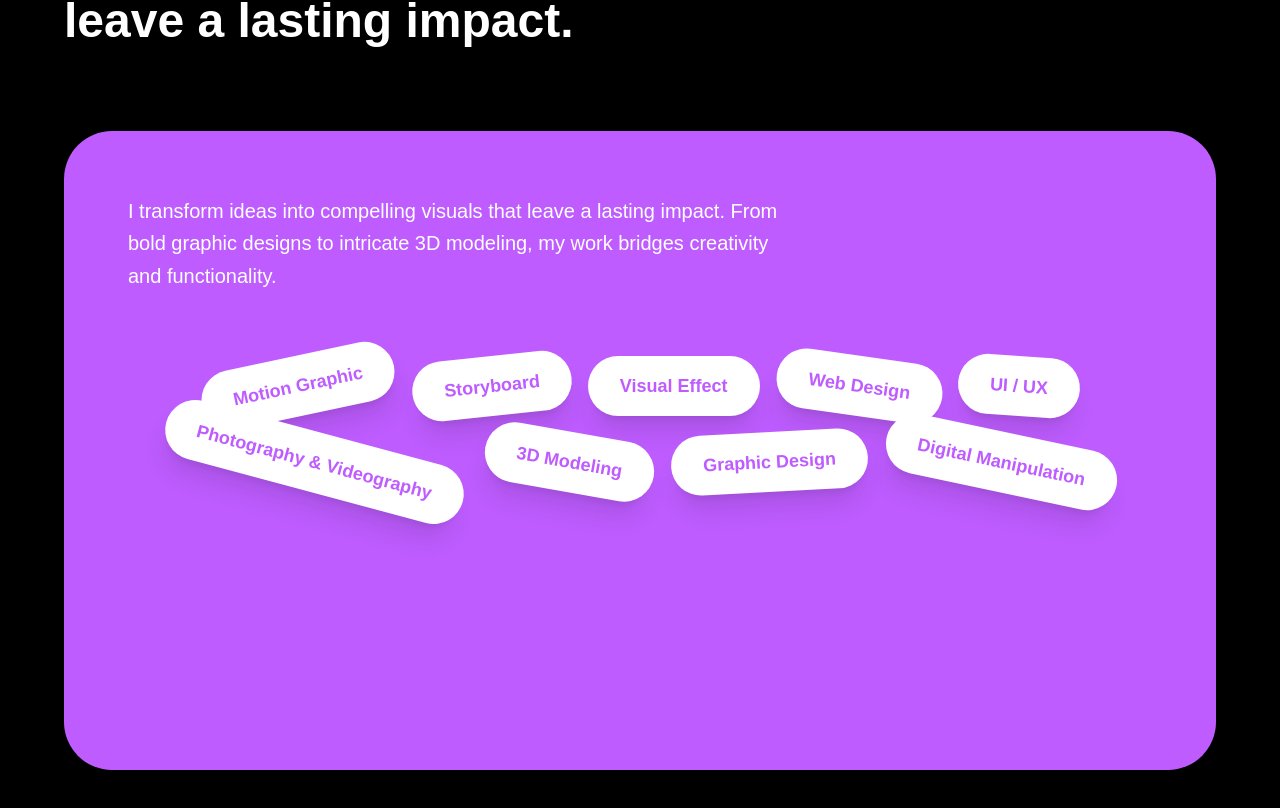
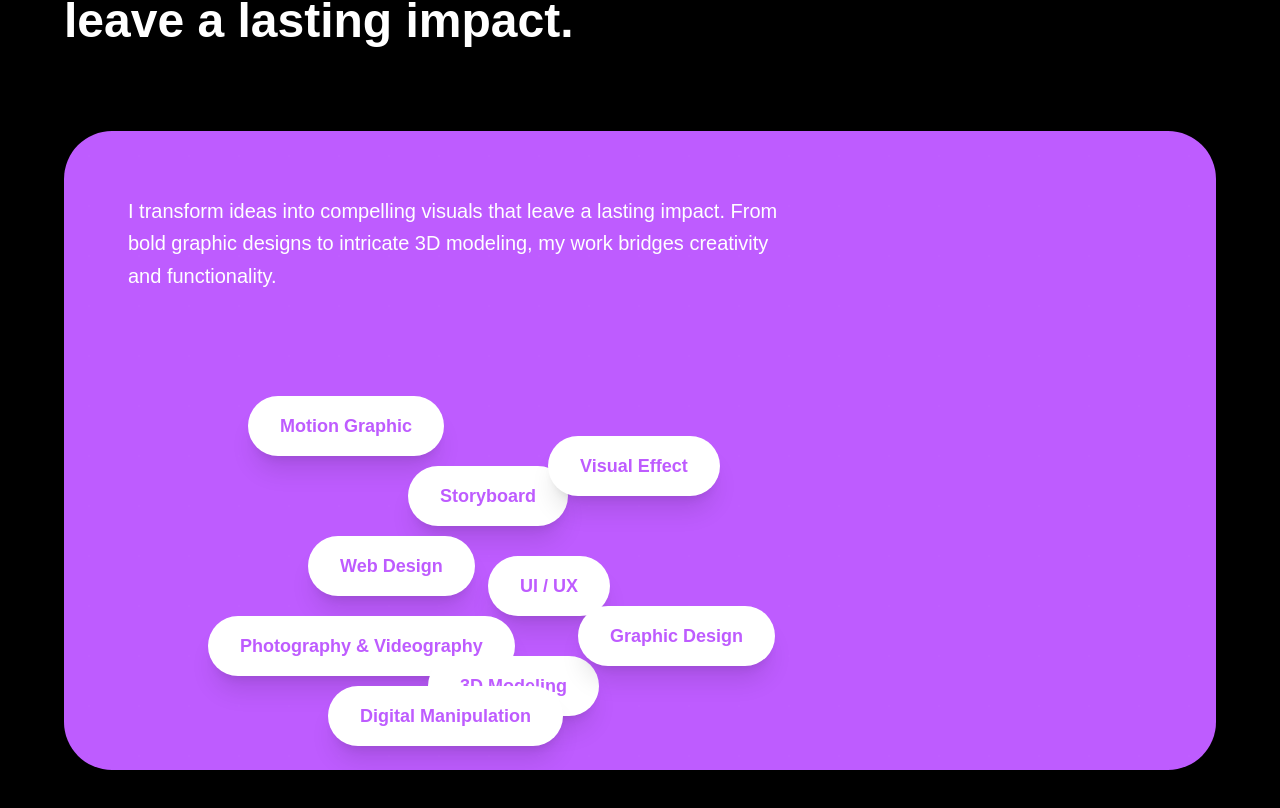
Before and after one commit to DHANIYEL/portfolio-v2, a Next.js app: page / in a window 1280 px wide. Shown: the part 1920-2728 px from the top of the page. Built offline with nearby package versions, Linux system fonts and the light colour scheme; a web font is replaced by a local one.

Commit message:
dragable

```diff
--- a/app/constants/index.js
+++ b/app/constants/index.js
@@ -7,13 +7,67 @@ export const navLinks = [
 ];
 
 export const skills = [
-  { name: "Motion Graphic", rotation: "-12deg", delay: "0ms" },
-  { name: "Storyboard", rotation: "-6deg", delay: "100ms" },
-  { name: "Visual Effect", rotation: "0deg", delay: "200ms" },
-  { name: "Web Design", rotation: "8deg", delay: "300ms" },
-  { name: "UI / UX", rotation: "4deg", delay: "400ms" },
-  { name: "Photography & Videography", rotation: "15deg", delay: "500ms" },
-  { name: "3D Modeling", rotation: "10deg", delay: "600ms" },
-  { name: "Graphic Design", rotation: "-3deg", delay: "700ms" },
-  { name: "Digital Manipulation", rotation: "12deg", delay: "800ms" },
+  {
+    name: "Motion Graphic",
+    rotation: "-12deg",
+    delay: "0ms",
+    initialX: 120,
+    initialY: 40,
+  },
+  {
+    name: "Storyboard",
+    rotation: "-6deg",
+    delay: "100ms",
+    initialX: 280,
+    initialY: 110,
+  },
+  {
+    name: "Visual Effect",
+    rotation: "0deg",
+    delay: "200ms",
+    initialX: 420,
+    initialY: 80,
+  },
+  {
+    name: "Web Design",
+    rotation: "8deg",
+    delay: "300ms",
+    initialX: 180,
+    initialY: 180,
+  },
+  {
+    name: "UI / UX",
+    rotation: "4deg",
+    delay: "400ms",
+    initialX: 360,
+    initialY: 200,
+  },
+  {
+    name: "Photography & Videography",
+    rotation: "15deg",
+    delay: "500ms",
+    initialX: 80,
+    initialY: 260,
+  },
+  {
+    name: "3D Modeling",
+    rotation: "10deg",
+    delay: "600ms",
+    initialX: 300,
+    initialY: 300,
+  },
+  {
+    name: "Graphic Design",
+    rotation: "-3deg",
+    delay: "700ms",
+    initialX: 450,
+    initialY: 250,
+  },
+  {
+    name: "Digital Manipulation",
+    rotation: "12deg",
+    delay: "800ms",
+    initialX: 200,
+    initialY: 330,
+  },
 ];
--- a/app/pages/Skills.tsx
+++ b/app/pages/Skills.tsx
@@ -1,4 +1,5 @@
 import React from "react";
+import { motion } from "framer-motion";
 import { skills } from "../constants";
 
 const Skills = () => {
@@ -45,24 +46,27 @@ const Skills = () => {
           <div className="relative z-10 min-h-[300px] md:min-h-[350px]">
             <div className="relative w-full h-full flex flex-wrap items-center justify-center gap-3 md:gap-4">
               {skills.map((skill, index) => (
-                <div
+                <motion.div
                   key={index}
-                  className="animate-float"
+                  drag
+                  dragMomentum={false}
+                  whileDrag={{ scale: 1.15, zIndex: 20 }}
+                  className="cursor-grab active:cursor-grabbing"
                   style={{
-                    animationDelay: skill.delay,
-                    animationDuration: "3s",
-                    transform: `rotate(${skill.rotation})`,
+                    position: "absolute",
+                    top: skill.initialY,
+                    left: skill.initialX,
                   }}
                 >
-                  <div
-                    className="bg-white text-primary px-6 py-3 md:px-8 md:py-4 rounded-full font-semibold text-sm md:text-base lg:text-lg shadow-xl hover:shadow-2xl hover:scale-110 transition-all duration-300 cursor-pointer whitespace-nowrap"
-                    style={{
-                      transform: `rotate(${skill.rotation})`,
-                    }}
+                  <motion.div
+                    className="bg-white text-primary px-6 py-3 md:px-8 md:py-4 rounded-full
+               font-semibold text-sm md:text-base lg:text-lg shadow-xl
+               hover:shadow-2xl transition-all duration-300 whitespace-nowrap"
+                    whileHover={{ scale: 1.1 }}
                   >
                     {skill.name}
-                  </div>
-                </div>
+                  </motion.div>
+                </motion.div>
               ))}
             </div>
           </div>
```
